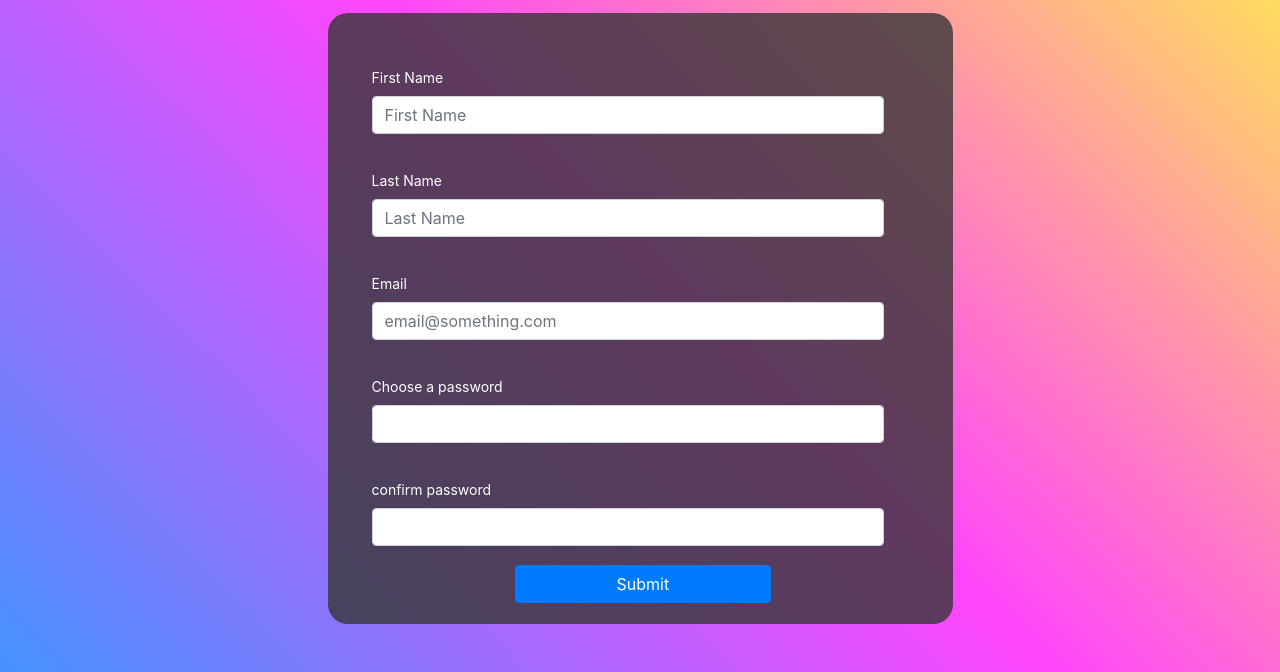
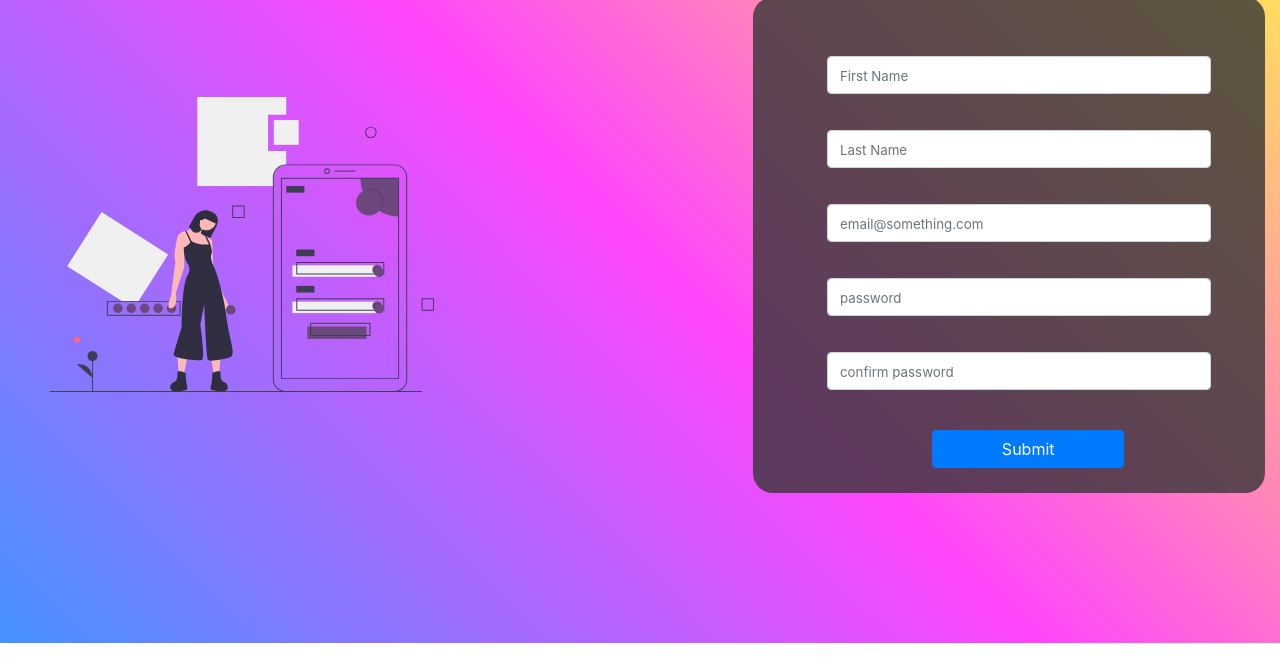
Before and after one commit to coward69/Registeration, a plain HTML site: page index.html in a window 1280 px wide. Shown: the part 153-825 px from the top of the page. After the commit the page ends 800 px from the top, so only its background shows below. Drawn offline with nearby package versions, Linux system fonts and the light colour scheme; a web font is replaced by a local one.

Commit message:
changed a lot

```diff
--- a/index.css
+++ b/index.css
@@ -2,6 +2,7 @@ body{
     background-image: linear-gradient(45deg, #4592ff, #ff45fc,#fff645);
     background-position: center;
     background-repeat: no-repeat;
+    margin-bottom: 60px;
 }
 .navbar{
     background-color: rgb(54, 54, 54);
@@ -33,8 +34,8 @@ body{
     margin-top: 30px;
     padding: 3px;
 }
-.forms input{
-    width: 40vw !important;
+ input{
+    width: 30vw !important;
     margin: auto;
 }
 
@@ -42,31 +43,26 @@ body{
     font-size: smaller !important;
 }
 
-
 .button{
-    width: 20vw !important;
-    margin-left: 13vw;
+    width: 15vw !important;
+    margin-left: 14vw;
 }
 .formStyles{
     background-color: rgba(54, 54, 54,0.8);
     color: white;
     background-position: center;
-    padding: 1.5em;
+    padding-top: 2vw;
+    padding-bottom: 2vw;
     font-size: 14px;
-    width: 50%;
-    margin: auto;
+    width: 40vw;
     border-radius: 20px;
-
+    float: right;
+margin-bottom: 150px;
 }
 .p-2{
     font-size: 16px;
 }
 
-
-
-.forms{
-    padding-right: 20vw;
-}
 .check-box{
     margin-left: -2vw;
     padding: 2px;
@@ -76,3 +72,12 @@ body{
     color: #ff4538;
     text-align: center;
 }
+::-webkit-input-placeholder{
+    font-size: smaller;
+}
+.image{
+    width: 30%;
+    top: 180px;
+    left: 50px;
+    position: absolute;
+}
--- a/index.html
+++ b/index.html
@@ -8,6 +8,8 @@
     <meta http-equiv="X-UA-Compatible" content="IE=edge">
     <meta name="viewport" content="width=device-width, initial-scale=1">
         <script type="text/javascript" src="./index.js"></script>
+        <link rel="preconnect" href="https://fonts.gstatic.com">
+<link href="https://fonts.googleapis.com/css2?family=Redressed&display=swap" rel="stylesheet">
     </head>
     <body>
         <div class="container-fluid col-md-12">
@@ -24,24 +26,24 @@
         </div>
         <main>
             <div class="title">
-                <h1>Demo Survey Form</h1>
-                <p>Arigato gosaimas for viewing this page</p>
+                <h1 style="font-family: 'Redressed', cursive;font-family: 'Redressed', cursive; font-weight: bold;" >Welcome</h1>
+               <br>
+            </div>
+            <div>
+                <img class="image" src="./images/undraw_mobile_login_ikmv.svg" alt="image">
             </div>
             <form autocomplete="off" onsubmit="return myfunc()" action="#">
                 <div class="formStyles">
             <div class="forms">
             <div class="form-group form">
-            <label for="name">First Name </label>
-            <br><input type="text" name="name" id="name"  class="form-control"  placeholder="First Name">
+            <input type="text" name="name" id="name" pattern="[A-Za-z]{ }" class="form-control"  placeholder="First Name">
             <span id="nameError" class="error"></span>
         </div>
         <div class="form-group form">
-            <label for="lname">Last Name </label>
-            <br><input type="text" name="lname" id="lname" class="form-control" placeholder="Last Name">
+            <input type="text" name="lname" id="lname" class="form-control" placeholder="Last Name">
             <span id="lnameError" class="error"></span>
         </div>
         <div class="form-group form">
-            <label for="email">Email</label><br>
             <input type="email" name="email" id="email" class="form-control" placeholder="email@something.com">
             <span id="emailError" class="error"></span>
         </div>
@@ -51,17 +53,16 @@
             <span id="ageError" class="error"></span>
         </div>-->
         <div class="form-group form">
-            <label for="pass">Choose a password</label>
-            <input type="password" name="pass" id="pass" class="form-control">
+            <input type="password" name="pass" id="pass" placeholder="password" class="form-control">
             <span id="passError" class="error"></span>
         </div>
         <div class="form-group form">
-            <label for="pass">confirm password</label>
-            <input type="password" name="pass" id="pass" class="form-control">
+            <input type="password" placeholder="confirm password" name="pass" id="pass" class="form-control">
             <span id="pass2Error" class="error"></span>
         </div>
 
     </div>
+    <br>
     <div >
         <button class="btn btn-primary button" type="submit"> Submit </button>
     </div>
```
Also changed, not shown: index.js (+7 -0 lines), images/undraw_mobile_login_ikmv.svg (added).
